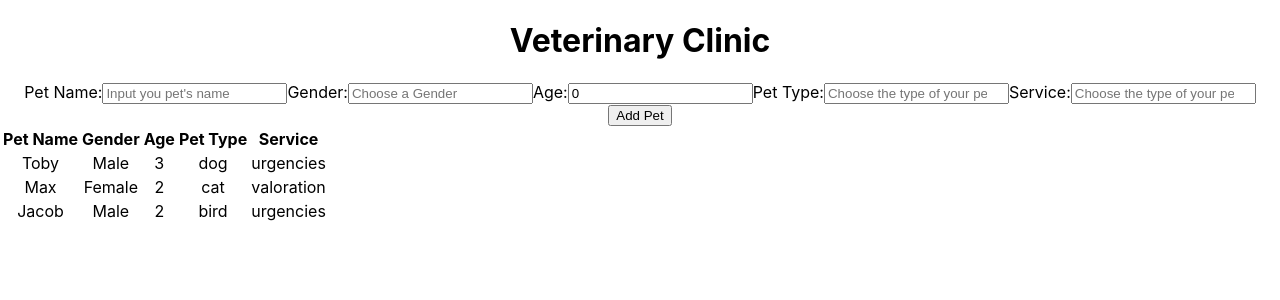
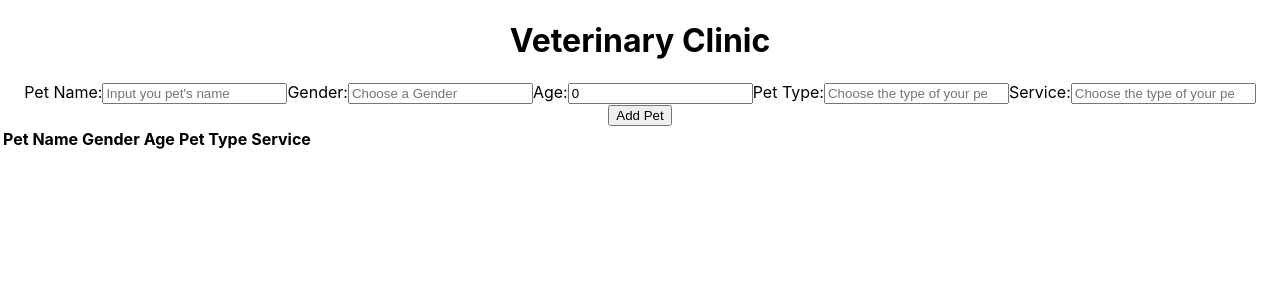
Before and after one commit to davidvm1/practica4, a React (Create React App) app: page / in a window 1280 px wide. Shown: the top 300 px of the page. Built offline with nearby package versions, Linux system fonts and the light colour scheme.

Commit message:
functionality with persistence done without styles

```diff
--- a/src/App.js
+++ b/src/App.js
@@ -1,10 +1,11 @@
 import React from "react";
 import "./App.css";
-import { PetProvider } from "./contexts/PetContext";
+import { PetProvider, PetContext } from "./contexts/PetContext";
 import PetForm from "./components/PetForm";
 import PetList from "./components/Petlist";
 
 function App() {
+
   return (
     <PetProvider>
       <div className="App">
--- a/src/components/Petlist.js
+++ b/src/components/Petlist.js
@@ -1,4 +1,4 @@
-import React, { useContext } from "react";
+import React, { useContext, useEffect } from "react";
 import Pet from "./Pet";
 import { PetContext } from "../contexts/PetContext";
 
--- a/src/contexts/PetContext.js
+++ b/src/contexts/PetContext.js
@@ -1,36 +1,26 @@
-import React, { createContext, useState } from 'react';
+import React, { createContext, useEffect, useState } from "react";
 
 export const PetContext = createContext();
 
 export const PetProvider = (props) => {
+  const [pets, setPets] = useState([]);
 
-    const [pet, setPet] = useState([
-        {
-            name: 'Toby',
-            gender: 'Male',
-            age: 3,
-            type: 'dog',
-            service: 'urgencies'
-        },
-        {
-            name: 'Max',
-            gender: 'Female',
-            age: 2,
-            type: 'cat',
-            service: 'valoration'
-        },
-        {
-            name: 'Jacob',
-            gender: 'Male',
-            age: 2,
-            type: 'bird',
-            service: 'urgencies'
-        },
-    ])
+  useEffect(() => {
+    if (pets.length > 0) {
+      localStorage.setItem("pets", JSON.stringify(pets));
+    }
+  }, [pets]);
 
-    return (
-        <PetContext.Provider value={[pet, setPet]}>
-            {props.children}
-        </PetContext.Provider>
-    )
-}
+  useEffect(() => {
+    if (localStorage.getItem("pets") !== null) {
+      let storedPets = JSON.parse(localStorage.getItem("pets"));
+      setPets([...storedPets]);
+    }
+  }, []);
+
+  return (
+    <PetContext.Provider value={[pets, setPets]}>
+      {props.children}
+    </PetContext.Provider>
+  );
+};
```
